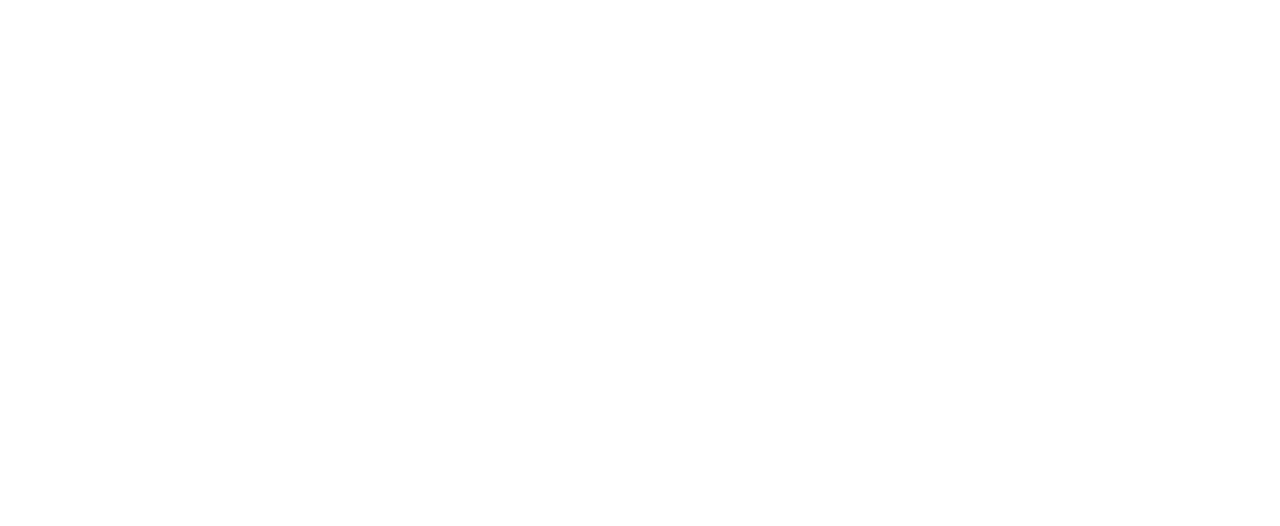
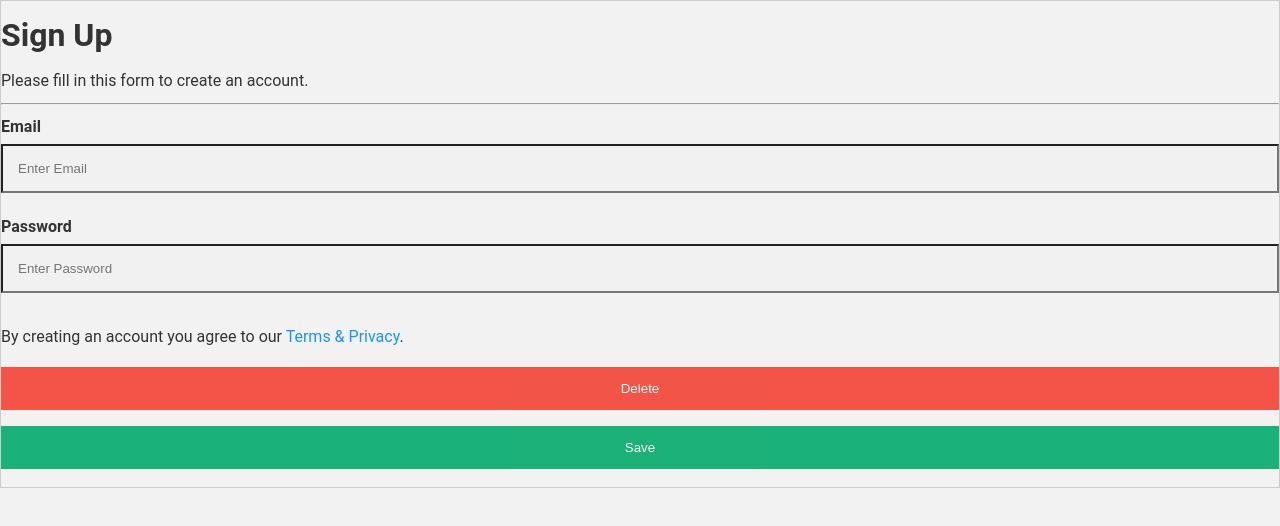
Before and after one commit to JiayanL/music_app, a plain HTML site: page pages/signup.html in a window 1280 px wide. Drawn offline with Linux system fonts and the light colour scheme.

Commit message:
basic signup page

```diff
--- a/pages/signup.html
+++ b/pages/signup.html
@@ -0,0 +1,35 @@
+<!DOCTYPE html>
+<html lang="en">
+
+<head>
+    <meta charset="UTF-8" />
+    <meta name="viewport" content="width=device-width, initial-scale=1.0" />
+    <meta http-equiv="X-UA-Compatible" content="ie=edge" />
+    <title>Exercise 1</title>
+    <link rel="stylesheet" href="../style.css" />
+    <!--Import Font Awesome for in-app icons-->
+    <script src="https://kit.fontawesome.com/13ed3a7f32.js" crossorigin="anonymous"></script>
+</head>
+
+<body>
+    <form action="$" style="border:1px solid #ccc">
+        <div class="signup-container">
+            <h1>Sign Up</h1>
+            <p>Please fill in this form to create an account.</p>
+            <hr>
+
+            <label for="email"><b>Email</b></label>
+            <input type="text" placeholder="Enter Email" name="email" required>
+
+            <label for="psw"><b>Password</b></label>
+            <input type="password" placeholder="Enter Password" name="psw" required>
+
+            <p>By creating an account you agree to our <a href="#" style="color:dodgerblue">Terms & Privacy</a>.</p>
+
+            <div class="clearfix">
+                <button type="button" class="cancelbtn">Delete</button>
+                <button type="submit" class="signupbtn">Save</button>
+            </div>
+        </div>
+    </form>
+</body>
--- a/style.css
+++ b/style.css
@@ -260,3 +260,40 @@ audio {
         display: None;
     }
 }
+
+/* Sign Up Screen Styling */
+.signup-container * {
+    margin-bottom: 10px;
+    margin-top: 10px;
+}
+
+/* Set a style for all buttons */
+.signup-container button {
+    background-color: #04AA6D;
+    color: white;
+    padding: 14px 20px;
+    margin: 8px 0;
+    border: none;
+    cursor: pointer;
+    width: 100%;
+    opacity: .9;
+}
+
+.signup-container button:hover {
+    opacity: 1;
+}
+
+/* Extra styles for the cancel button */
+.signup-container .cancelbtn {
+    background-color: #f44336;
+}
+
+/* Full-width input fields */
+.signup-container input[type=text],
+.signup-container input[type=password] {
+    width: 100%;
+    padding: 15px;
+    margin: 5px 0 22px 0;
+    display: inline-block;
+    background: #f1f1f1;
+}
```
